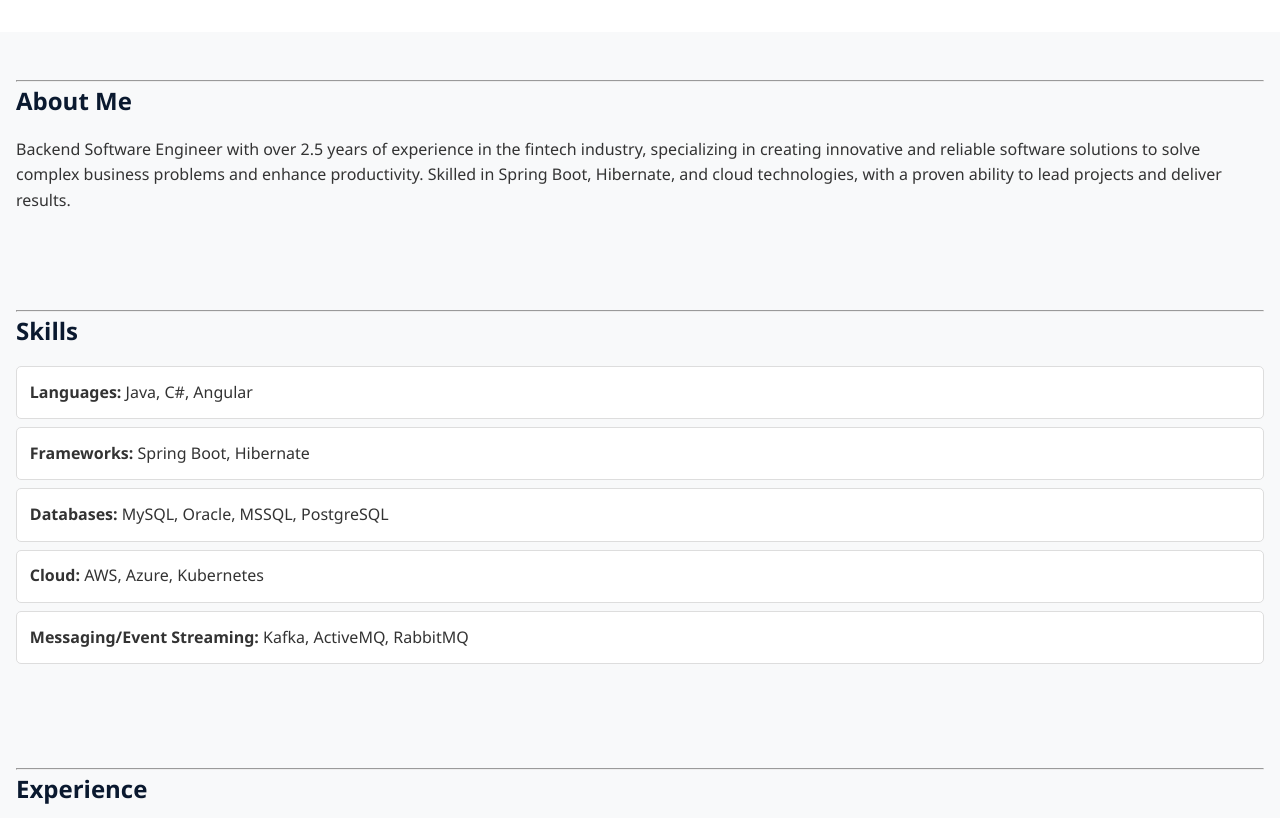
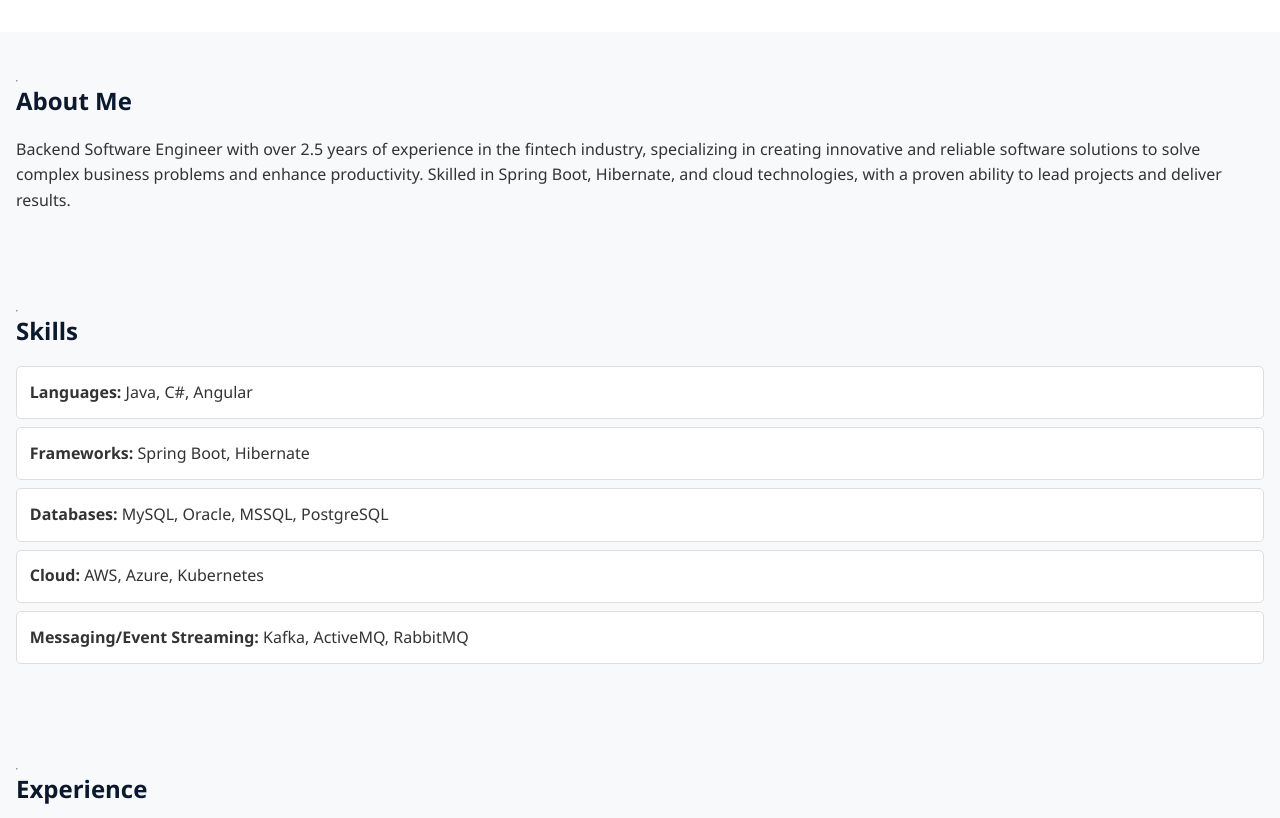
Before and after one commit to anthonymutuma/personal-profile-website, a plain HTML site: page index.html in a window 1280 px wide. Shown: the part 284-1102 px from the top of the page. Drawn offline with Linux system fonts and the light colour scheme.

```diff
--- a/index.html
+++ b/index.html
@@ -133,6 +133,10 @@ header {
 }
 .project li{
     margin-left: 0.5rem;
+}
+hr {
+  color: blue;
+  width: 2px;
 }
 
 /* Footer */
```
